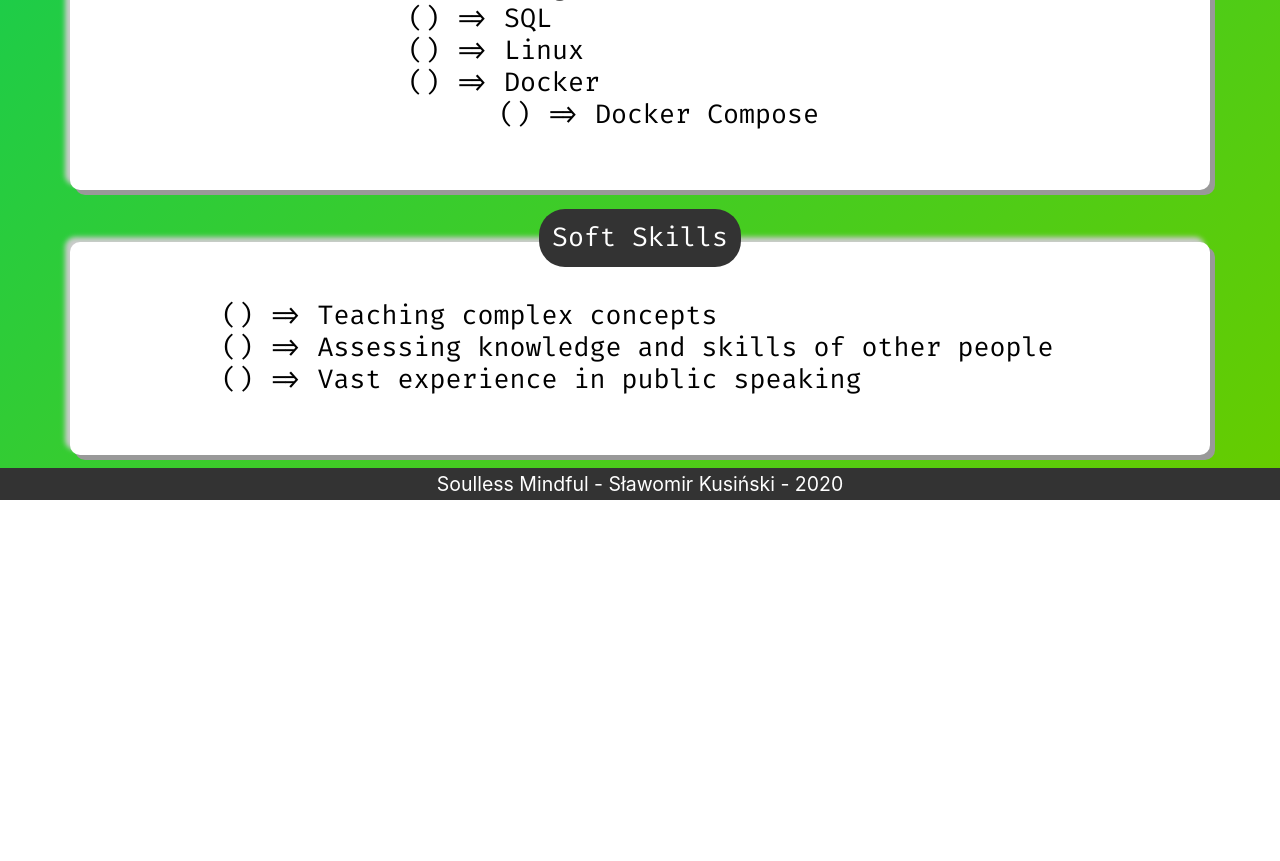
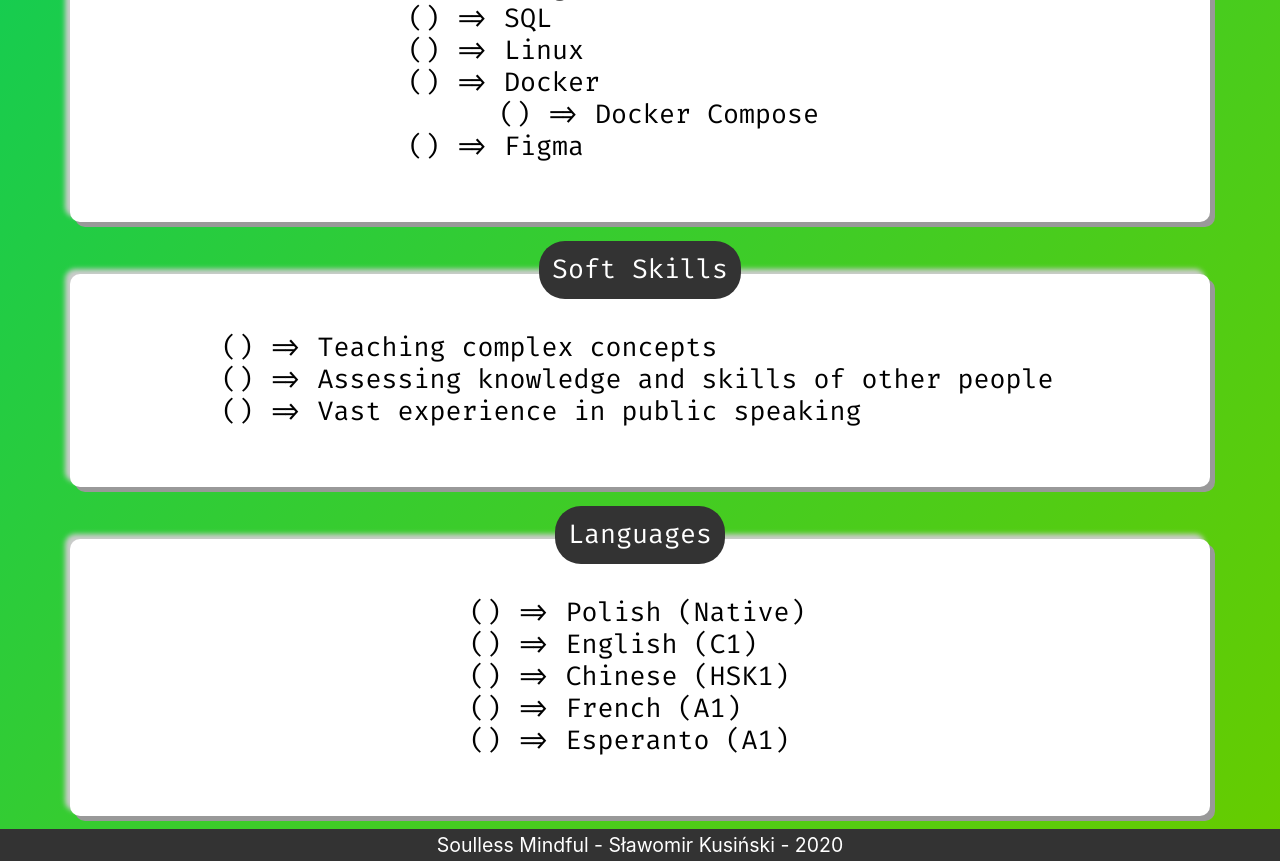
Before and after one commit to SoullessMindful/SoullessMindful.github.io, a React (Create React App) app in the folder soulless-mindful-home/: page / in a window 1280 px wide. Shown: the part 880-1741 px from the top of the page. Before the commit the page ends 1380 px from the top, so only its background shows below. Built offline with nearby package versions, Linux system fonts and the light colour scheme.

Commit message:
Languages block added to the Home component

```diff
--- /dev/null
+++ b/soulless-mindful-home/public/home/languages.json
@@ -0,0 +1,7 @@
+[
+  { "label": "Polish (Native)" },
+  { "label": "English (C1)" },
+  { "label": "Chinese (HSK1)" },
+  { "label": "French (A1)" },
+  { "label": "Esperanto (A1)" }
+]
--- a/soulless-mindful-home/public/technologies.json
+++ b/soulless-mindful-home/public/home/technologies.json
@@ -31,5 +31,6 @@
   {
     "label": "Docker",
     "sublist": [{ "label": "Docker Compose" }]
-  }
+  },
+  { "label": "Figma" }
 ]
--- a/soulless-mindful-home/src/components/Home.tsx
+++ b/soulless-mindful-home/src/components/Home.tsx
@@ -2,6 +2,10 @@ import React, { useState, useEffect, FunctionComponent } from 'react'
 import styled from 'styled-components'
 import { List } from './List'
 import { ContentBlock } from './ContentBlock'
+
+const PATH_TECHNOLOGIES = '/home/technologies.json'
+const PATH_SOFT_SKILLS = '/home/softskills.json'
+const PATH_LANGUAGES = '/home/languages.json'
 
 const Container = styled.section`
   display: flex;
@@ -19,16 +23,21 @@ const Container = styled.section`
 export const Home: FunctionComponent = () => {
   const [technologies, setTechnologies] = useState([])
   const [softSkills, setSoftSkills] = useState([])
+  const [languages, setLanguages] = useState([])
 
   useEffect(() => {
-    fetch('/technologies.json')
+    fetch(PATH_TECHNOLOGIES)
       .then(async (res) => await res.json())
       .then((data) => setTechnologies(data))
       .catch(() => setTechnologies([]))
-    fetch('/softskills.json')
+    fetch(PATH_SOFT_SKILLS)
       .then(async (res) => await res.json())
       .then((data) => setSoftSkills(data))
       .catch(() => setSoftSkills([]))
+    fetch(PATH_LANGUAGES)
+      .then(async (res) => await res.json())
+      .then((data) => setLanguages(data))
+      .catch(() => setLanguages([]))
   }, [])
 
   return (
@@ -40,6 +49,9 @@ export const Home: FunctionComponent = () => {
       <ContentBlock label="soft skills">
         <List elements={softSkills} />
       </ContentBlock>
+      <ContentBlock label="languages">
+        <List elements={languages} />
+      </ContentBlock>
     </Container>
   )
 }
```
Also changed, not shown: soulless-mindful-home/public/home/softskills.json (renamed from soulless-mindful-home/public/softskills.json).
